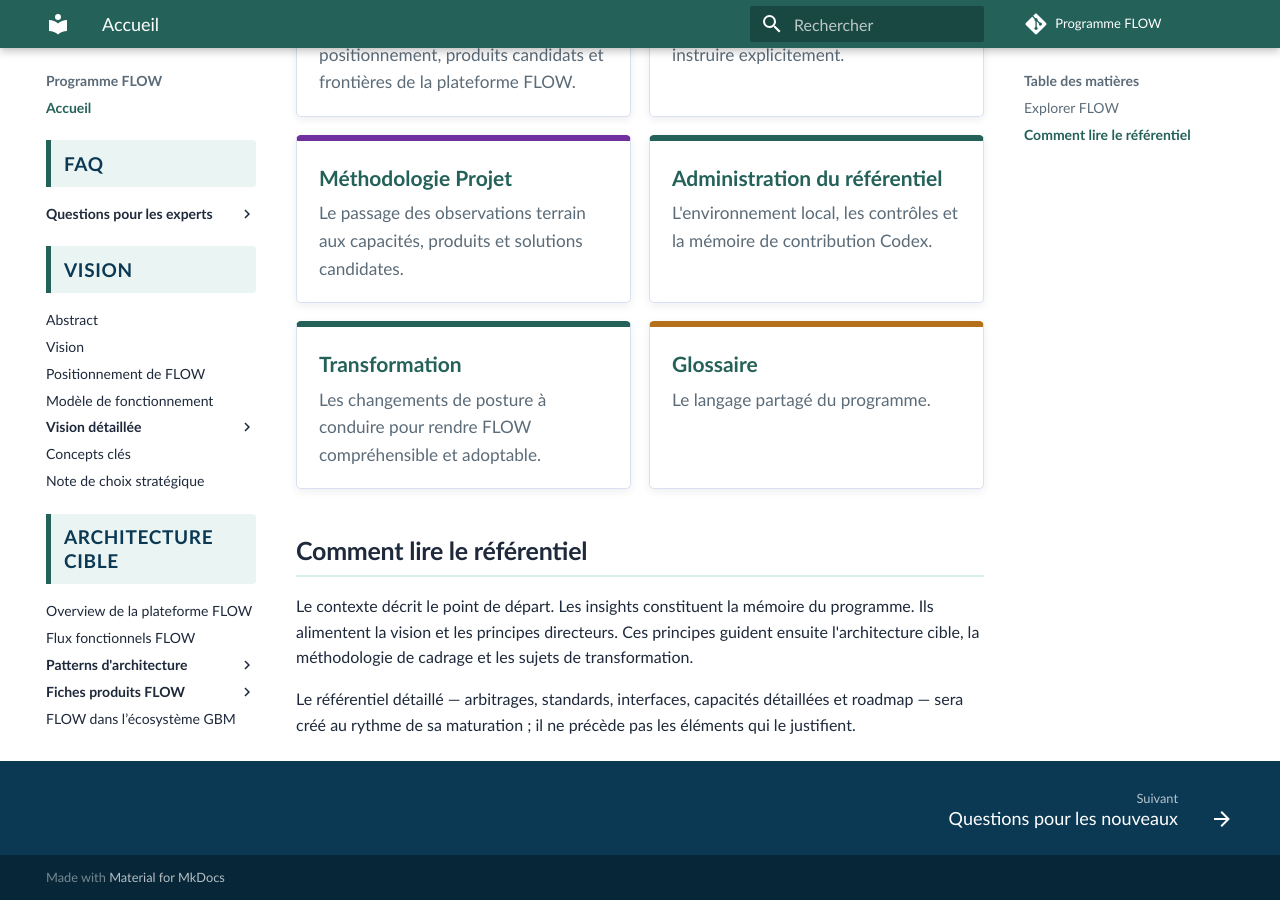
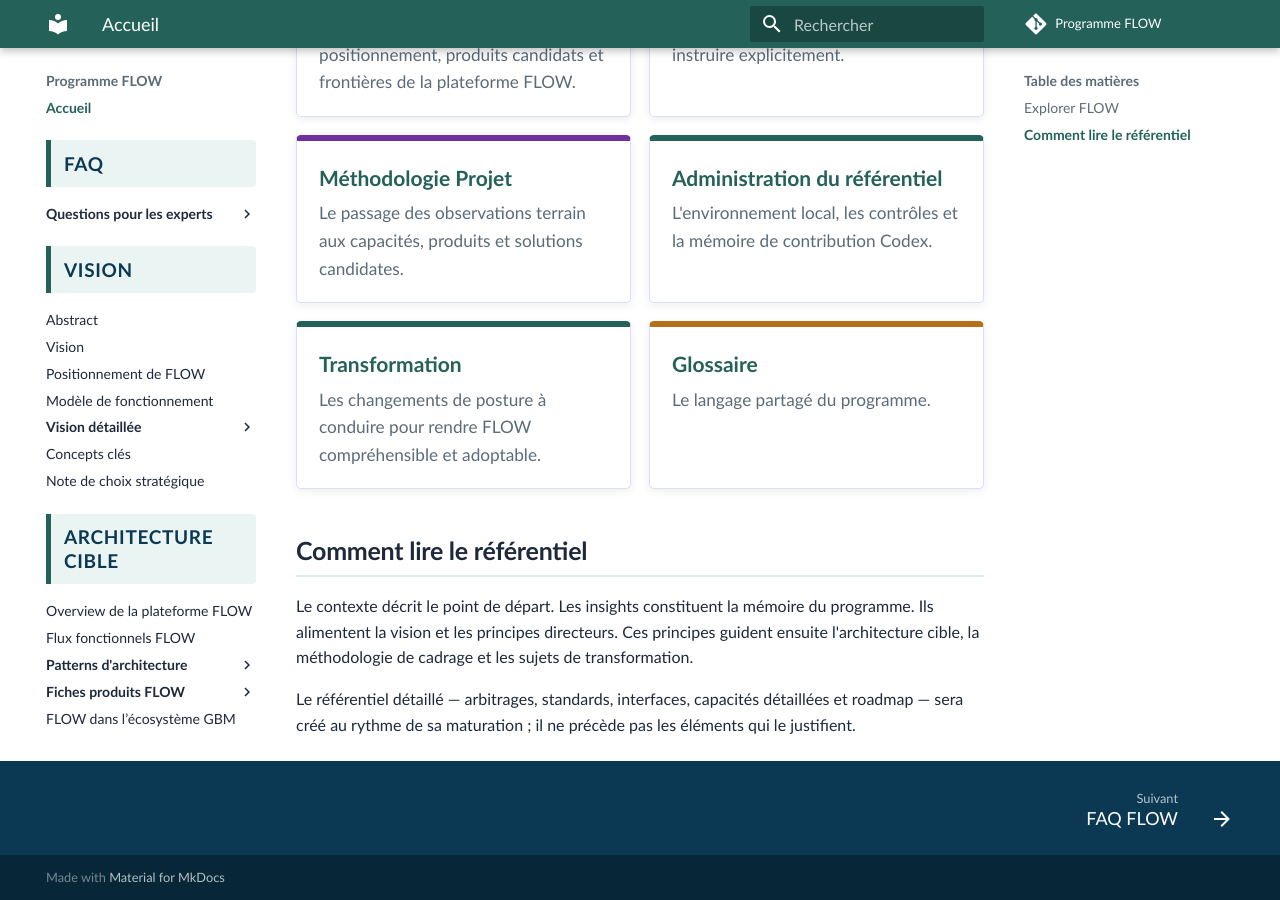
Before and after one commit to laurent-sintes/FLOW-Program, an MkDocs documentation site: the page built from docs/index.md, in a window 1280 px wide and 900 px high, scrolled down 1617 px. Built offline with MkDocs 1.6.1 and Material for MkDocs 9.7.7, drawn with Linux system fonts in a browser that asks for light colours; comment, search, counter and statistics services are not loaded.

Commit message:
Set FAQ section index

```diff
--- a/mkdocs.yml
+++ b/mkdocs.yml
@@ -25,7 +25,7 @@ extra_css:
 nav:
   - Accueil: index.md
   - FAQ:
-      - Questions pour les nouveaux: faq/index.md
+      - faq/index.md
       - Questions pour les experts:
           - Stock temps réel: faq/stock-temps-reel.md
   - Vision:
```
